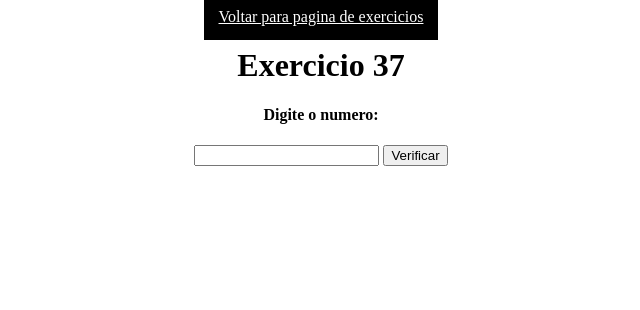
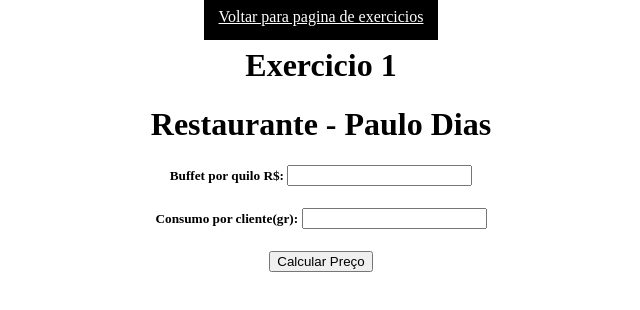
Before and after one commit to paulosvdd05/AlgoritmoSimulado_1, a plain HTML site: page ex37/index.html in a window 1280 px wide. Shown: the whole page, without its empty margins (319-959 px from the left). Drawn offline with Linux system fonts and the light colour scheme.

Commit message:
editando o ex1

```diff
--- a/ex37/index.html
+++ b/ex37/index.html
@@ -8,11 +8,14 @@
 </head>
 <body style="text-align: center; justify-content: center;">
     <a href="../index.html" style="background-color: black; color: white; padding: 15px;" hr>Voltar para pagina de exercicios</a>
-    <h1>Exercicio 37</h1>
+    <h1>Exercicio 1</h1>
     <div>
-        <h4>Digite o numero:</h4>
-        <input id="numero" type="number">
-        <button onclick="verificar()">Verificar</button>
+        <h1>Restaurante - Paulo Dias</h1>
+        <h5>Buffet por quilo R$: <input id="numero" type="number"></h5>
+        <h5>Consumo por cliente(gr): <input id="numero" type="number"></h5>
+
+
+        <button onclick="verificar()">Calcular Preço</button>
     </div>
     <div>
         <h3 id="div"></h3>
```
Also changed, not shown: index.html (+1 -1 lines).
